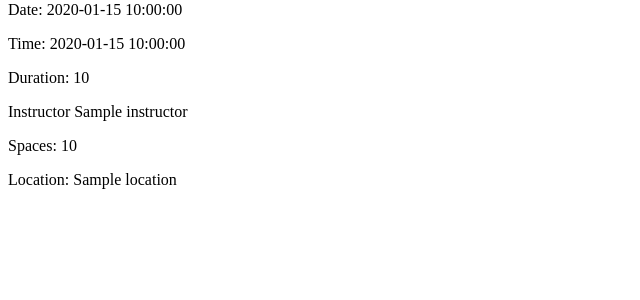
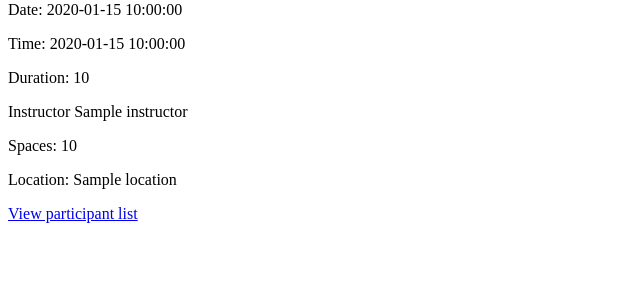
Before and after one commit to lauracdobie/gym_project, a Flask app: page /fitness-classes in a window 1280 px wide. Shown: the part 240-540 px from the top of the page, without its empty margins (0-640 px from the left). Run offline with Flask 2, Linux system fonts and the light colour scheme; a database or web service that is not in the repository returns one stand-in record (values such as "Sample title"); some libraries are stand-ins or nearby versions.

Commit message:
Viewing all participants for a class works

```diff
--- a/controllers/fitness_class_controller.py
+++ b/controllers/fitness_class_controller.py
@@ -27,8 +27,15 @@ def create_fitness_class():
     location = request.form['location']
     capacity = request.form['capacity']
 
-    print("🐰" + class_type.name + "🐰")
+    # print("🐰" + class_type.name + "🐰")
 
     new_class = FitnessClass(class_type, date, time, duration, instructor, capacity, location)
     fitness_class_repository.add(new_class)
     return redirect('/fitness-classes')
+
+@fitness_classes_blueprint.route("/fitness-classes/<id>/participant-list")
+def display_participants(id):
+    fitness_class = fitness_class_repository.select(id)
+    participant_list = fitness_class_repository.get_participants(fitness_class)
+
+    return render_template("fitness_classes/participant_list.html", participant_list = participant_list)
--- a/templates/fitness_classes/index.html
+++ b/templates/fitness_classes/index.html
@@ -17,6 +17,7 @@
         <p>Instructor {{fitness_class.instructor}}</p>
         <p>Spaces: {{fitness_class.capacity}}</p>
         <p>Location: {{fitness_class.location}}</p>
+        <p><a href="/fitness-classes/{{fitness_class.id}}/participant-list">View participant list</a></p>
     {% endfor %}
     </article>
 </main>
```
Also changed, not shown: templates/fitness_classes/participant_list.html (added, +14 -0 lines).
